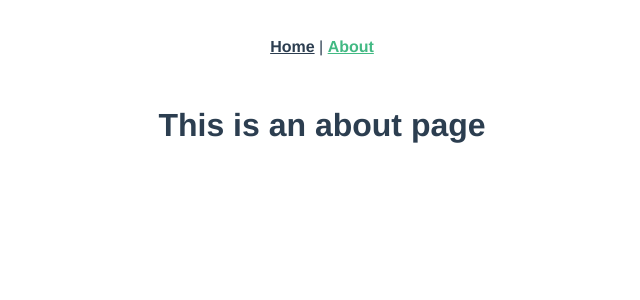
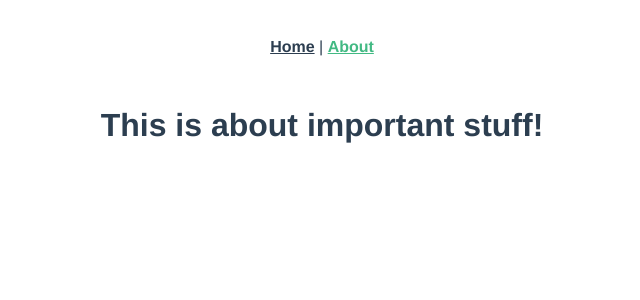
Before and after one commit to zackartborges/student_portal_project, a Vue app: page /about in a window 1280 px wide. Shown: the top 300 px of the page, without its empty margins (318-958 px from the left). Built offline with nearby package versions, Linux system fonts and the light colour scheme.

Commit message:
adds info to about

```diff
--- a/src/views/About.vue
+++ b/src/views/About.vue
@@ -1,5 +1,5 @@
 <template>
   <div class="about">
-    <h1>This is an about page</h1>
+    <h1>This is about important stuff!</h1>
   </div>
 </template>
```
Also changed, not shown: 1 other file (tests, documents, lock files or other folders).
